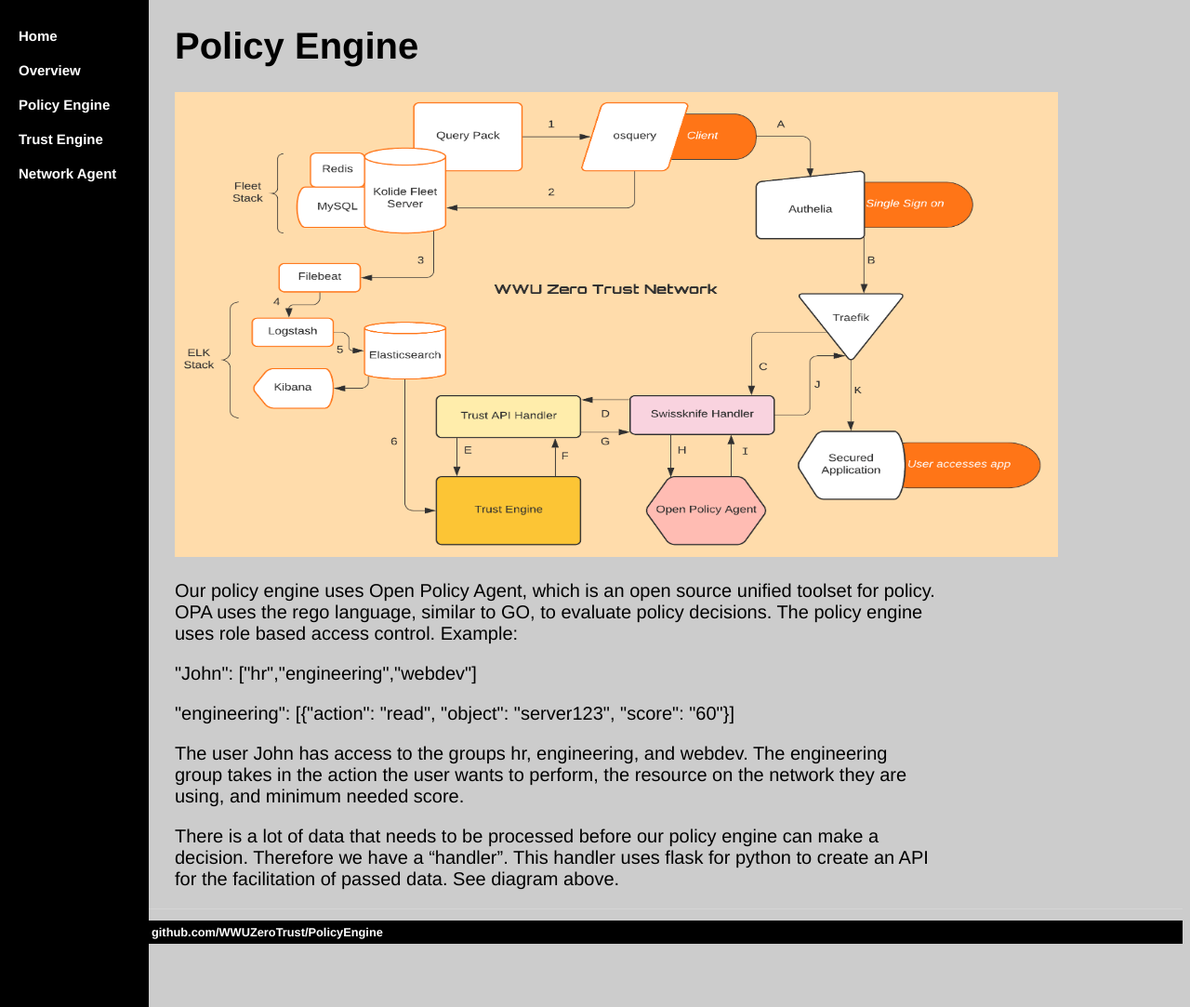
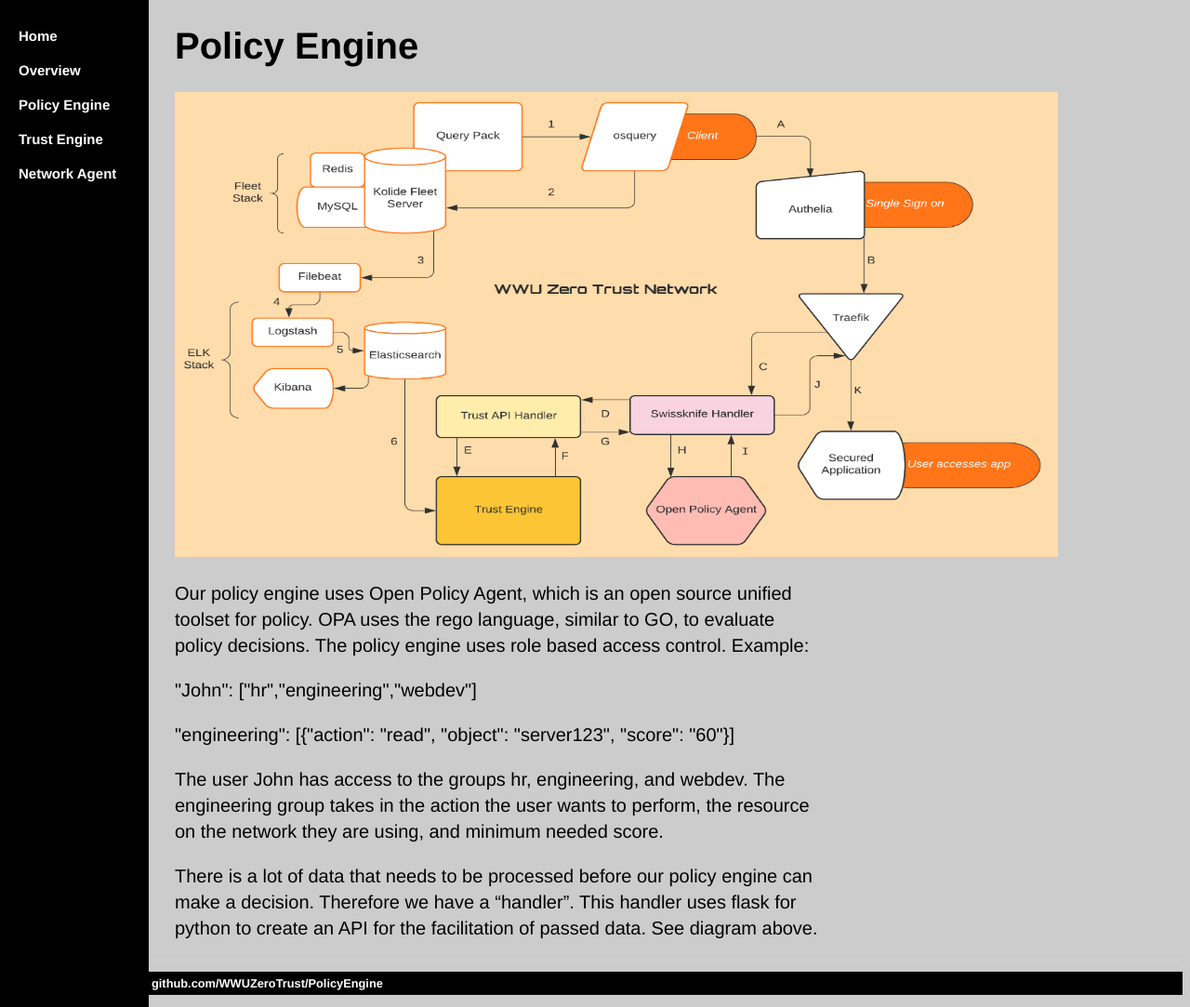
Before and after one commit to WWUZeroTrust/WWUZeroTrust.github.io, a Jekyll site: the page PolicyEngine/index.html, which Jekyll copies as it is, in a window 1280 px wide and 1083 px high. Shown: the whole window at 93% size. Built offline with Jekyll 4.4.1, drawn with Linux system fonts in a browser that asks for light colours.

Commit message:
Update index.html

```diff
--- a/PolicyEngine/index.html
+++ b/PolicyEngine/index.html
@@ -48,7 +48,7 @@
   margin-left: 170px; /* Same as the width of the sidenav */
   font-size: 20px; /* Increased text to enable scrolling */
   padding: 0px 10px;
-  width: 65%;
+  width: 85%;
 }
 .active {
   background-color: SlateGray;
@@ -85,6 +85,12 @@
 a:hover {
     text-decoration: underline;
 }
+p {
+    font-size: 1em;
+    line-height: 1.4em;
+    color: black;
+    width: 65%;
+}
 </style>
 </head>
 <body>
@@ -101,7 +107,7 @@
 <div class="main">
 	<h1>Policy Engine</h1>
 
-	<p><center><img src="/image/Flowchart_OPA_Handlers.png" alt="hi" class="inline" height="500" width="950"/></center>
+<img src="/image/Flowchart_OPA_Handlers.png" alt="hi" class="inline" height="500" width="950"/>
 <p>Our policy engine uses Open Policy Agent, which is an open source unified toolset for policy. OPA uses the rego language, similar to GO, to evaluate policy decisions. The policy engine uses role based access control. Example:</p>
 <p>"John": ["hr","engineering","webdev"]</p>
 <p>"engineering": [{"action": "read",  "object": "server123", "score": "60"}]</p>
```
